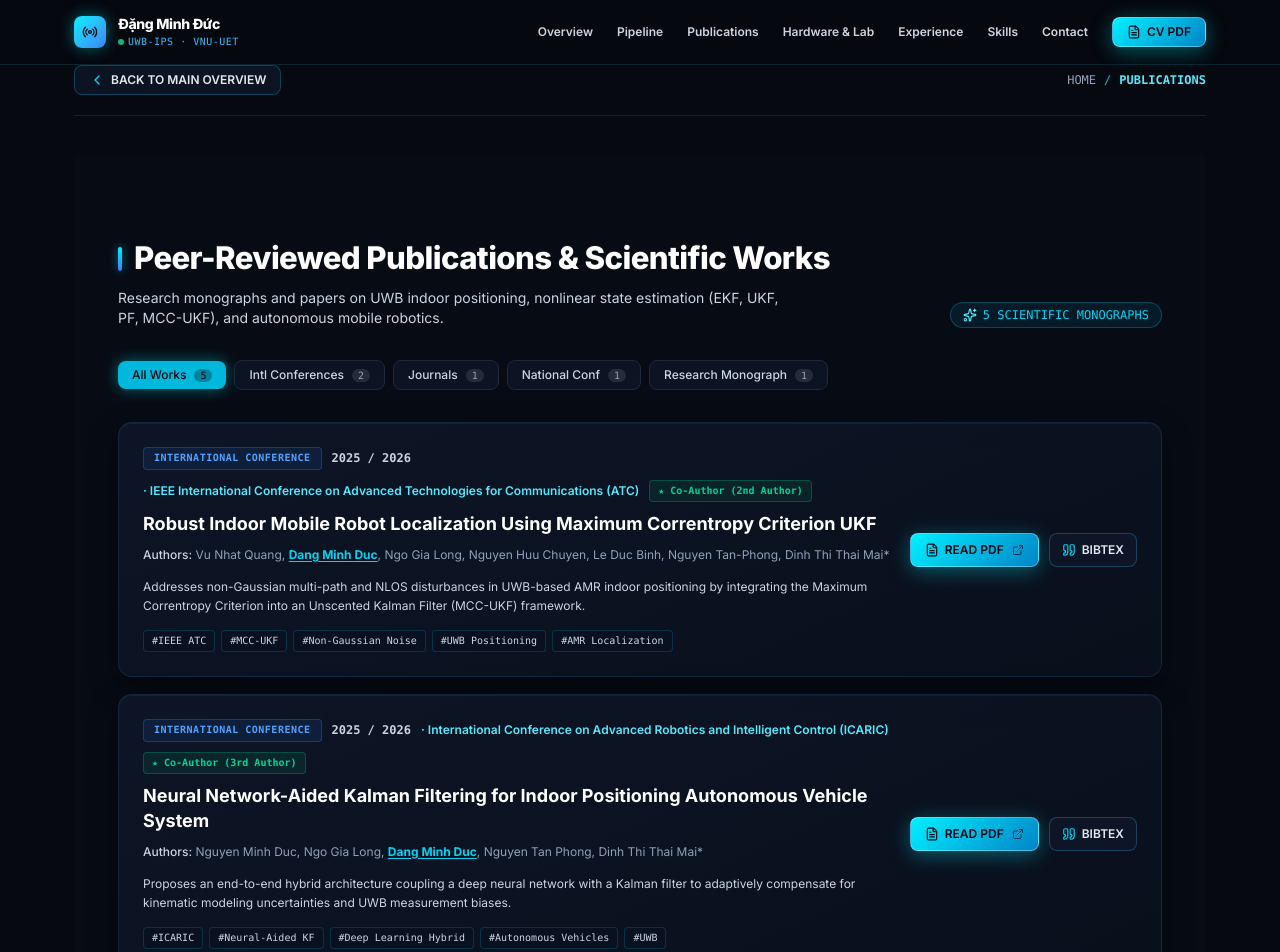
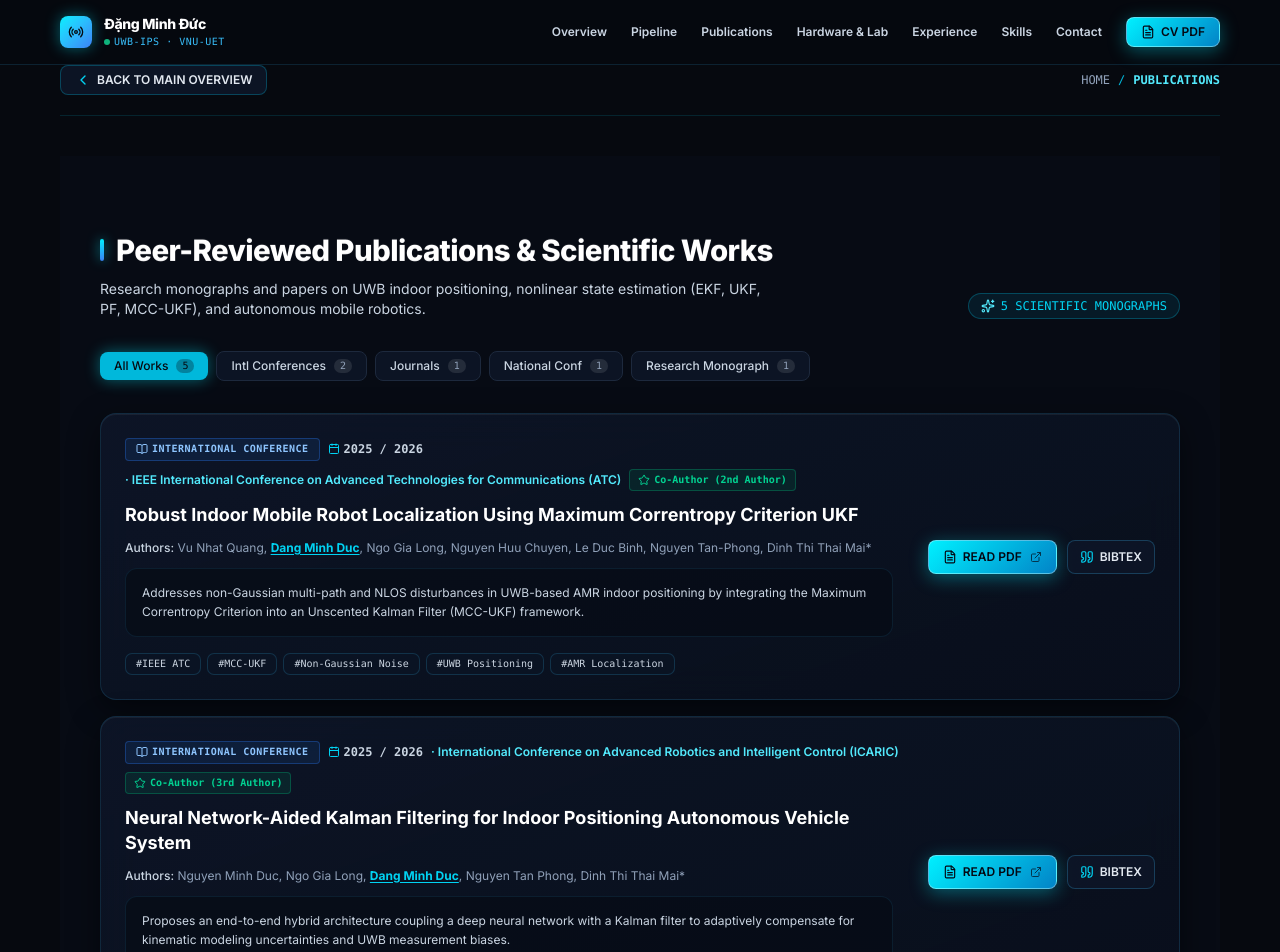
Before and after one commit to leonas-kratos/leonas-kratos.github.io, a Next.js app: page /publications in a window 1280 px wide. Shown: the top 952 px of the page. Built offline with nearby package versions, Linux system fonts and the light colour scheme.

Commit message:
fix: scale images to natural aspect ratios (contain cars, landscape teams), compact editorial hero, structured info-boxes & rich icons inspired by modern design references

```diff
--- a/src/app/globals.css
+++ b/src/app/globals.css
@@ -3,7 +3,7 @@
 :root {
   --bg-primary: #06090f;
   --bg-secondary: #0a0f1d;
-  --bg-card: #0e1726;
+  --bg-card: #0d1527;
   --cyan-primary: #00f0ff;
   --cyan-glow: rgba(0, 240, 255, 0.35);
   --blue-primary: #3b82f6;
@@ -17,9 +17,9 @@ html {
 body {
   background-color: #06090f;
   background-image:
-    radial-gradient(circle at 50% 0%, rgba(14, 30, 58, 0.65) 0%, rgba(6, 9, 15, 0.95) 45%, #05070c 100%),
-    radial-gradient(circle at 100% 40%, rgba(6, 182, 212, 0.05) 0%, transparent 40%),
-    radial-gradient(circle at 0% 70%, rgba(59, 130, 246, 0.05) 0%, transparent 40%);
+    radial-gradient(circle at 50% 0%, rgba(14, 30, 58, 0.7) 0%, rgba(6, 9, 15, 0.98) 50%, #04060a 100%),
+    radial-gradient(circle at 90% 30%, rgba(6, 182, 212, 0.06) 0%, transparent 45%),
+    radial-gradient(circle at 10% 70%, rgba(59, 130, 246, 0.06) 0%, transparent 45%);
   background-attachment: fixed;
   color: #cbd5e1;
   font-family: 'Inter', system-ui, -apple-system, sans-serif;
@@ -30,7 +30,7 @@ body {
 
 /* Custom modern scrollbar */
 ::-webkit-scrollbar {
-  width: 7px;
+  width: 6px;
 }
 ::-webkit-scrollbar-track {
   background: #06090f;
@@ -49,20 +49,20 @@ body {
 
 .page-container {
   width: 100%;
-  max-width: 1220px;
+  max-width: 1240px;
   margin: 0 auto;
-  padding: 0 clamp(16px, 4vw, 44px);
+  padding: 0 clamp(16px, 3.5vw, 40px);
 }
 
 section {
-  padding: clamp(48px, 6vw, 84px) 0;
+  padding: clamp(40px, 5.5vw, 76px) 0;
   width: 100%;
   position: relative;
 }
 
 /* Section Title Style: Sleek Cyber-Academic Cyan Accent */
 .section-title {
-  font-size: clamp(1.35rem, 2.5vw, 1.95rem);
+  font-size: clamp(1.35rem, 2.3vw, 1.85rem);
   font-weight: 800;
   color: #ffffff;
   display: flex;
@@ -75,97 +75,171 @@ section {
   content: "";
   display: inline-block;
   width: 4px;
-  height: 24px;
+  height: 22px;
   background: linear-gradient(180deg, #00f0ff 0%, #3b82f6 100%);
   border-radius: 2px;
-  box-shadow: 0 0 10px rgba(0, 240, 255, 0.5);
+  box-shadow: 0 0 12px rgba(0, 240, 255, 0.6);
 }
 
 /* ===================================================
-   HIGH-END GLASSMORPHIC CARDS
+   EDITORIAL TECH CARDS & STRUCTURED BOXES
+   (Inspired by Stuff & Nonsense & Jessica Goldman Design)
    =================================================== */
 
 .glass-card {
-  background: linear-gradient(155deg, rgba(15, 23, 42, 0.85) 0%, rgba(10, 16, 28, 0.95) 100%);
-  border: 1px solid rgba(56, 189, 248, 0.12);
-  border-radius: 14px;
-  backdrop-filter: blur(16px);
-  -webkit-backdrop-filter: blur(16px);
-  box-shadow: 0 10px 30px rgba(0, 0, 0, 0.4), inset 0 1px 0 rgba(255, 255, 255, 0.05);
+  background: linear-gradient(160deg, rgba(14, 23, 42, 0.82) 0%, rgba(9, 15, 28, 0.94) 100%);
+  border: 1px solid rgba(56, 189, 248, 0.14);
+  border-radius: 16px;
+  backdrop-filter: blur(18px);
+  -webkit-backdrop-filter: blur(18px);
+  box-shadow: 0 10px 32px rgba(0, 0, 0, 0.45), inset 0 1px 0 rgba(255, 255, 255, 0.06);
   transition: transform 0.35s cubic-bezier(0.22, 1, 0.36, 1),
               border-color 0.35s ease,
               box-shadow 0.35s ease;
+  position: relative;
+  overflow: hidden;
 }
 
 .glass-card:hover {
-  border-color: rgba(0, 240, 255, 0.45);
-  box-shadow: 0 16px 40px rgba(0, 0, 0, 0.55), 0 0 20px rgba(0, 240, 255, 0.15);
-  transform: translateY(-4px);
-}
-
-/* Glowing Border Accent Card */
-.glow-card {
-  position: relative;
-  border-radius: 14px;
-  background: linear-gradient(160deg, #0f1828 0%, #090e18 100%);
-  border: 1px solid rgba(56, 189, 248, 0.16);
-  box-shadow: 0 8px 32px rgba(0, 0, 0, 0.45);
-  transition: all 0.3s ease;
-}
-
-.glow-card:hover {
-  border-color: #00f0ff;
-  box-shadow: 0 12px 36px rgba(0, 240, 255, 0.2), 0 0 1px #00f0ff;
+  border-color: rgba(0, 240, 255, 0.48);
+  box-shadow: 0 16px 44px rgba(0, 0, 0, 0.6), 0 0 24px rgba(0, 240, 255, 0.16);
   transform: translateY(-3px);
 }
 
+/* Sub-box container inside cards */
+.info-subbox {
+  background: rgba(7, 12, 22, 0.7);
+  border: 1px solid rgba(56, 189, 248, 0.1);
+  border-radius: 12px;
+  padding: 14px 16px;
+  transition: border-color 0.25s ease;
+}
+
+.info-subbox:hover {
+  border-color: rgba(0, 240, 255, 0.25);
+}
+
+/* Micro-spec Pill with Icon */
+.spec-pill {
+  display: inline-flex;
+  align-items: center;
+  gap: 6px;
+  font-family: ui-monospace, SFMono-Regular, Menlo, Monaco, Consolas, monospace;
+  font-size: 0.72rem;
+  padding: 5px 10px;
+  border-radius: 7px;
+  background: rgba(11, 20, 36, 0.9);
+  border: 1px solid rgba(56, 189, 248, 0.18);
+  color: #cbd5e1;
+  transition: all 0.2s ease;
+}
+
+.spec-pill:hover {
+  border-color: #00f0ff;
+  color: #00f0ff;
+  background: rgba(0, 240, 255, 0.08);
+}
+
 /* ===================================================
-   MODERN IMAGE DISPLAY WRAPPERS (NO BLUR CROP, PROPORTIONAL)
+   PROPORTIONAL IMAGE FRAMES (NO STRETCH, NO CROP)
    =================================================== */
 
-.academic-img-wrapper {
+/* 1. Vehicle / Portrait Product Display Frame
+      For Car_V2.png (439x587) and VEDC_CAR.png (350x424) */
+.vehicle-frame {
   width: 100%;
-  aspect-ratio: 16 / 10;
-  background: radial-gradient(circle at center, #0e172a 0%, #06090f 100%);
-  border-radius: 10px;
+  height: 250px;
+  background: radial-gradient(circle at center, #111e33 0%, #060a12 100%);
+  border-radius: 12px;
   overflow: hidden;
   position: relative;
   display: flex;
   align-items: center;
   justify-content: center;
-  border: 1px solid rgba(255, 255, 255, 0.08);
+  border: 1px solid rgba(56, 189, 248, 0.15);
+  padding: 12px;
 }
 
-.academic-img-wrapper img {
+.vehicle-frame img {
+  max-width: 100%;
+  max-height: 100%;
+  width: auto;
+  height: auto;
+  object-fit: contain;
+  filter: drop-shadow(0 10px 18px rgba(0, 0, 0, 0.65));
+  transition: transform 0.45s cubic-bezier(0.22, 1, 0.36, 1);
+}
+
+.glass-card:hover .vehicle-frame img {
+  transform: scale(1.05);
+}
+
+/* 2. Group / Landscape Photo Frame
+      For NCKH_present.png, NCKH_teamate.png, VEDC2025_Teamate.png, REV2025.png, Lab.png */
+.landscape-frame {
+  width: 100%;
+  aspect-ratio: 16 / 10.5;
+  background: radial-gradient(circle at center, #0c1527 0%, #050810 100%);
+  border-radius: 12px;
+  overflow: hidden;
+  position: relative;
+  display: flex;
+  align-items: center;
+  justify-content: center;
+  border: 1px solid rgba(56, 189, 248, 0.15);
+}
+
+.landscape-frame img {
   width: 100%;
   height: 100%;
-  transition: transform 0.5s cubic-bezier(0.22, 1, 0.36, 1);
+  object-fit: cover;
+  object-position: center 25%;
+  transition: transform 0.45s cubic-bezier(0.22, 1, 0.36, 1);
 }
 
-.glass-card:hover .academic-img-wrapper img {
+.glass-card:hover .landscape-frame img {
   transform: scale(1.035);
 }
 
 /* ===================================================
-   HERO AVATAR FRAME (PREMIUM CYBER-ACADEMIC)
+   REFINED HERO AVATAR (PROPORTIONAL, EDITORIAL SIZED)
    =================================================== */
 
-.hero-avatar-frame {
+.hero-avatar-card {
   width: 100%;
-  max-width: 320px;
-  aspect-ratio: 4 / 4.9;
-  border-radius: 20px;
-  border: 2px solid rgba(0, 240, 255, 0.4);
-  background: radial-gradient(circle at 50% 20%, #112036 0%, #070c16 100%);
-  box-shadow: 0 20px 50px rgba(0, 0, 0, 0.6), 0 0 30px rgba(0, 240, 255, 0.25);
+  max-width: 255px;
+  border-radius: 18px;
+  border: 1.5px solid rgba(0, 240, 255, 0.4);
+  background: linear-gradient(165deg, #101c30 0%, #080d19 100%);
+  box-shadow: 0 16px 40px rgba(0, 0, 0, 0.6), 0 0 25px rgba(0, 240, 255, 0.2);
   overflow: hidden;
   position: relative;
-  transition: all 0.4s ease;
+  transition: all 0.35s ease;
 }
 
-.hero-avatar-frame:hover {
+.hero-avatar-card:hover {
   border-color: #00f0ff;
-  box-shadow: 0 24px 60px rgba(0, 0, 0, 0.7), 0 0 45px rgba(0, 240, 255, 0.4);
+  box-shadow: 0 20px 50px rgba(0, 0, 0, 0.7), 0 0 35px rgba(0, 240, 255, 0.35);
+}
+
+.hero-avatar-card .img-box {
+  width: 100%;
+  aspect-ratio: 3.2 / 4;
+  overflow: hidden;
+  position: relative;
+  background: #090f1d;
+}
+
+.hero-avatar-card .img-box img {
+  width: 100%;
+  height: 100%;
+  object-fit: cover;
+  object-position: center top;
+  transition: transform 0.5s ease;
+}
+
+.hero-avatar-card:hover .img-box img {
+  transform: scale(1.04);
 }
 
 /* ===================================================
@@ -177,13 +251,13 @@ section {
   align-items: center;
   justify-content: center;
   font-weight: 600;
-  font-size: 0.875rem;
-  padding: 10px 22px;
+  font-size: 0.85rem;
+  padding: 10px 20px;
   background: linear-gradient(135deg, #00f0ff 0%, #0284c7 100%);
   color: #040914;
   border-radius: 8px;
-  border: 1px solid rgba(255, 255, 255, 0.3);
-  box-shadow: 0 4px 20px rgba(0, 240, 255, 0.35);
+  border: 1px solid rgba(255, 255, 255, 0.35);
+  box-shadow: 0 4px 18px rgba(0, 240, 255, 0.35);
   transition: all 0.25s ease;
   text-decoration: none;
   cursor: pointer;
@@ -191,7 +265,7 @@ section {
 
 .btn-cyan-primary:hover {
   background: linear-gradient(135deg, #38bdf8 0%, #00f0ff 100%);
-  box-shadow: 0 6px 28px rgba(0, 240, 255, 0.55);
+  box-shadow: 0 6px 26px rgba(0, 240, 255, 0.55);
   transform: translateY(-2px);
   color: #020617;
 }
@@ -201,12 +275,12 @@ section {
   align-items: center;
   justify-content: center;
   font-weight: 600;
-  font-size: 0.875rem;
-  padding: 10px 20px;
-  background: rgba(15, 23, 42, 0.75);
+  font-size: 0.85rem;
+  padding: 10px 18px;
+  background: rgba(15, 23, 42, 0.7);
   color: #e2e8f0;
   border-radius: 8px;
-  border: 1px solid rgba(56, 189, 248, 0.28);
+  border: 1px solid rgba(56, 189, 248, 0.25);
   backdrop-filter: blur(12px);
   transition: all 0.25s ease;
   text-decoration: none;
@@ -214,10 +288,10 @@ section {
 }
 
 .btn-glass-secondary:hover {
-  background: rgba(0, 240, 255, 0.12);
+  background: rgba(0, 240, 255, 0.1);
   border-color: #00f0ff;
   color: #00f0ff;
-  box-shadow: 0 4px 18px rgba(0, 240, 255, 0.25);
+  box-shadow: 0 4px 16px rgba(0, 240, 255, 0.22);
   transform: translateY(-2px);
 }
 
@@ -227,9 +301,9 @@ section {
 
 .reveal {
   opacity: 0;
-  transform: translateY(22px);
-  transition: opacity 0.55s cubic-bezier(0.16, 1, 0.3, 1),
-              transform 0.55s cubic-bezier(0.16, 1, 0.3, 1);
+  transform: translateY(20px);
+  transition: opacity 0.5s cubic-bezier(0.16, 1, 0.3, 1),
+              transform 0.5s cubic-bezier(0.16, 1, 0.3, 1);
   will-change: opacity, transform;
 }
 
@@ -245,7 +319,7 @@ section {
 
 /* Navigation Top Bar */
 .site-navbar {
-  background: rgba(6, 9, 15, 0.85);
+  background: rgba(6, 9, 15, 0.88);
   backdrop-filter: blur(20px);
   -webkit-backdrop-filter: blur(20px);
   border-bottom: 1px solid rgba(56, 189, 248, 0.15);
--- a/src/components/ModernPublications.tsx
+++ b/src/components/ModernPublications.tsx
@@ -1,7 +1,7 @@
 "use client";
 
 import { useState } from "react";
-import { FileText, Copy, Check, ExternalLink, Quote, Sparkles, X } from "lucide-react";
+import { FileText, Copy, Check, ExternalLink, Quote, Sparkles, X, BookOpen, Star, Calendar } from "lucide-react";
 import { PUBLICATIONS, Publication } from "@/data/portfolioData";
 
 export default function ModernPublications() {
@@ -48,22 +48,22 @@ export default function ModernPublications() {
   const badgeTheme: Record<string, { bg: string; text: string; border: string }> = {
     "International Conference": {
       bg: "bg-blue-500/10",
-      text: "text-blue-400",
+      text: "text-blue-300",
       border: "border-blue-500/30",
     },
     "National Journal": {
       bg: "bg-cyan-500/10",
-      text: "text-cyan-400",
+      text: "text-cyan-300",
       border: "border-cyan-500/30",
     },
     "National Conference": {
       bg: "bg-indigo-500/10",
-      text: "text-indigo-400",
+      text: "text-indigo-300",
       border: "border-indigo-500/30",
     },
     "Research Report": {
       bg: "bg-emerald-500/10",
-      text: "text-emerald-400",
+      text: "text-emerald-300",
       border: "border-emerald-500/30",
     },
   };
@@ -130,23 +130,26 @@ export default function ModernPublications() {
                 key={pub.id}
                 className={`reveal reveal-delay-${(idx % 3) + 1} glass-card p-5 sm:p-6 transition-all duration-300`}
               >
-                <div className="flex flex-col lg:flex-row lg:items-center justify-between gap-5">
+                <div className="flex flex-col lg:flex-row lg:items-start justify-between gap-5">
 
                   {/* Left: Metadata & Titles */}
-                  <div className="space-y-2.5 flex-1">
-                    <div className="flex flex-wrap items-center gap-2.5">
-                      <span className={`text-[10px] font-mono font-bold uppercase tracking-wider px-2.5 py-0.5 rounded border ${theme.bg} ${theme.text} ${theme.border}`}>
+                  <div className="space-y-3 flex-1">
+                    <div className="flex flex-wrap items-center gap-2">
+                      <span className={`text-[10px] font-mono font-bold uppercase tracking-wider px-2.5 py-0.5 rounded border ${theme.bg} ${theme.text} ${theme.border} flex items-center gap-1`}>
+                        <BookOpen className="w-3 h-3" />
                         {pub.type}
                       </span>
-                      <span className="text-xs font-mono font-bold text-slate-300">
+                      <span className="text-xs font-mono font-bold text-slate-300 flex items-center gap-1">
+                        <Calendar className="w-3 h-3 text-cyan-400" />
                         {pub.year}
                       </span>
                       <span className="text-xs font-semibold text-cyan-300">
                         · {pub.venue}
                       </span>
                       {pub.authorRank && (
-                        <span className="text-[10px] font-mono px-2 py-0.5 rounded bg-emerald-500/10 border border-emerald-500/30 text-emerald-400 font-semibold">
-                          ★ {pub.authorRank}
+                        <span className="text-[10px] font-mono px-2 py-0.5 rounded bg-emerald-500/10 border border-emerald-500/30 text-emerald-400 font-semibold flex items-center gap-1">
+                          <Star className="w-3 h-3 text-emerald-400" />
+                          {pub.authorRank}
                         </span>
                       )}
                     </div>
@@ -171,17 +174,14 @@ export default function ModernPublications() {
                     </div>
 
                     {pub.abstract && (
-                      <p className="text-xs text-slate-300 leading-relaxed max-w-3xl pt-1">
+                      <div className="info-subbox text-xs text-slate-300 leading-relaxed max-w-3xl">
                         {pub.abstract}
-                      </p>
+                      </div>
                     )}
 
                     <div className="flex flex-wrap gap-1.5 pt-1">
                       {pub.tags.map((t) => (
-                        <span
-                          key={t}
-                          className="text-[10px] font-mono px-2 py-0.5 rounded bg-[#091120] border border-cyan-500/20 text-slate-300"
-                        >
+                        <span key={t} className="spec-pill !text-[10px] !py-0.5">
                           #{t}
                         </span>
                       ))}
@@ -189,7 +189,7 @@ export default function ModernPublications() {
                   </div>
 
                   {/* Right: Actions */}
-                  <div className="flex items-center gap-2.5 shrink-0 self-start lg:self-center">
+                  <div className="flex items-center gap-2.5 shrink-0 self-start lg:self-center mt-2 lg:mt-0">
                     <a
                       href={pub.pdfUrl}
                       target="_blank"
```
Also changed, not shown: src/app/conference/page.tsx (+4 -5 lines), src/app/lab/page.tsx (+4 -5 lines), src/app/research/page.tsx (+4 -5 lines), src/app/vedc/page.tsx (+12 -15 lines), src/components/ModernAwards.tsx (+20 -18 lines), src/components/ModernExperience.tsx (+29 -19 lines), src/components/ModernHero.tsx (+73 -56 lines), src/components/ProjectsGallery.tsx (+141 -68 lines).
